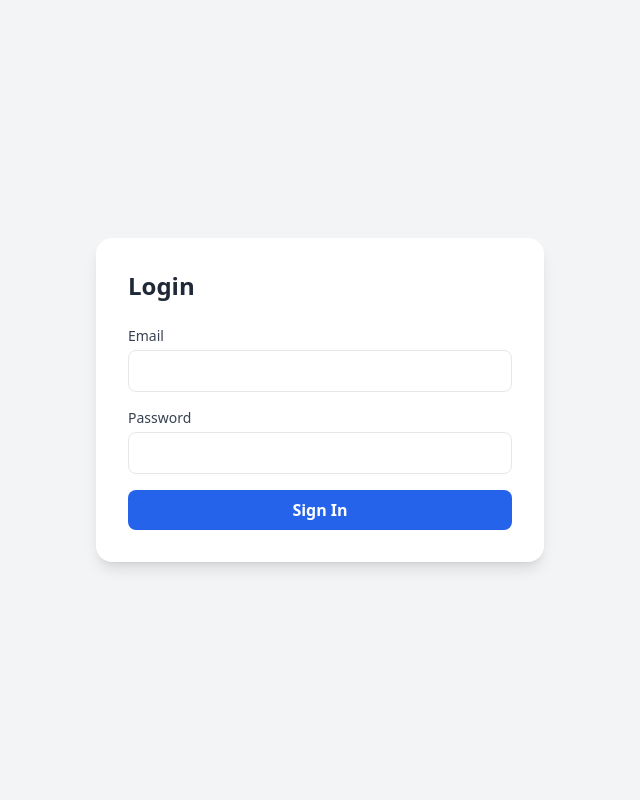
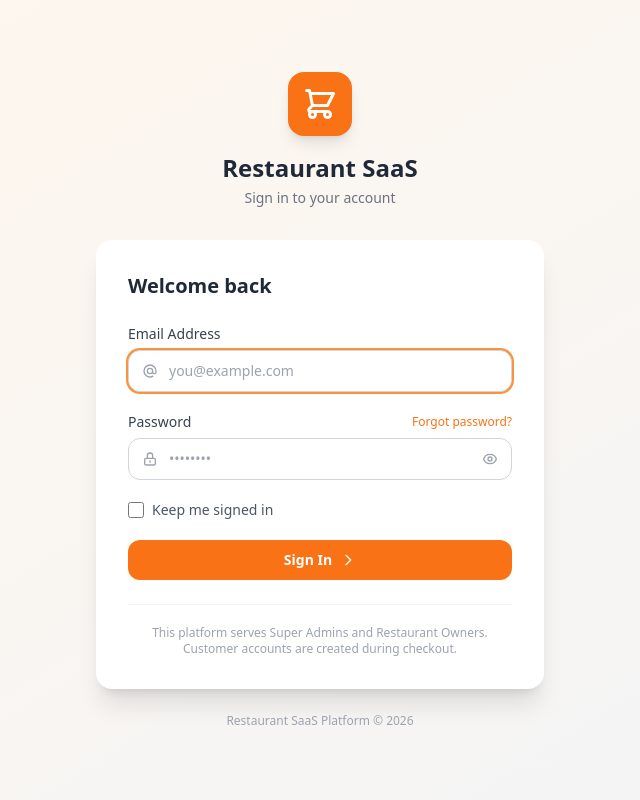
Before and after one commit to qwedhamzaajjsjw/Saas-restaurant, a Laravel app: template resources/views/auth/login.blade.php in a window 1280 px wide. Shown: the whole page, without its empty margins (320-960 px from the left). Run offline with Laravel 12, Linux system fonts and the light colour scheme; the template is opened without the code that fills it, so the values that code supplies are empty; a user stored in the database is signed in; data comes from the database, SQL or seed files in the repository; some libraries are stand-ins or nearby versions.

Commit message:
Phase 5: Complete authentication system
Controllers:
- LoginController: is_active check before Auth::attempt, role-based redirect
  (super_admin→/admin, restaurant_owner→/dashboard), redirect()->intended()
- LogoutController: invalidate session + regenerate CSRF token
- ForgotPasswordController: Laravel Password broker sendResetLink()
- ResetPasswordController: Password::reset() + PasswordReset event dispatch

Routes (auth.php):
- GET/POST /login, POST /logout
- GET/POST /forgot-password (password.request / password.email)
- GET /reset-password/{token}, POST /reset-password (password.reset / password.update)
- All guest routes wrapped in middleware('guest')

Views:
- layouts/auth.blade.php   → shared card layout with flash message support + @stack('scripts')
- auth/login.blade.php     → email+password form, show/hide password toggle, remember me
- auth/forgot-password.blade.php → send reset link form
- auth/reset-password.blade.php  → new password form with 4-level strength indicator

Model:
- User implements CanResetPassword contract (enables Laravel password broker)

https://claude.ai/code/session_01A1zF451rbL5Erzb4FTDVG8

```diff
--- a/app/Models/User.php
+++ b/app/Models/User.php
@@ -2,6 +2,7 @@
 
 namespace App\Models;
 
+use Illuminate\Contracts\Auth\CanResetPassword;
 use Illuminate\Database\Eloquent\Factories\HasFactory;
 use Illuminate\Database\Eloquent\Relations\BelongsTo;
 use Illuminate\Database\Eloquent\Relations\HasMany;
@@ -9,7 +10,7 @@ use Illuminate\Database\Eloquent\SoftDeletes;
 use Illuminate\Foundation\Auth\User as Authenticatable;
 use Illuminate\Notifications\Notifiable;
 
-class User extends Authenticatable
+class User extends Authenticatable implements CanResetPassword
 {
     use HasFactory, Notifiable, SoftDeletes;
 
--- a/resources/views/auth/login.blade.php
+++ b/resources/views/auth/login.blade.php
@@ -1,32 +1,113 @@
-<!DOCTYPE html>
-<html lang="en">
-<head>
-    <meta charset="UTF-8">
-    <title>Login – Restaurant SaaS</title>
-    <script src="https://cdn.tailwindcss.com"></script>
-</head>
-<body class="bg-gray-100 min-h-screen flex items-center justify-center">
-<div class="bg-white p-8 rounded-2xl shadow-lg w-full max-w-md">
-    <h1 class="text-2xl font-bold text-gray-800 mb-6">Login</h1>
-    <form method="POST" action="{{ route('login.post') }}" class="space-y-4">
+@extends('layouts.auth')
+@section('title', 'Sign In')
+@section('subtitle', 'Sign in to your account')
+
+@section('content')
+
+<h2 class="text-xl font-bold text-gray-800 mb-6">Welcome back</h2>
+
+<form method="POST" action="{{ route('login.post') }}" class="space-y-5">
     @csrf
-        @if($errors->any())
-            <div class="bg-red-50 text-red-600 p-3 rounded-lg text-sm">{{ $errors->first() }}</div>
-        @endif
+
+    {{-- Email --}}
     <div>
-            <label class="block text-sm font-medium text-gray-700 mb-1">Email</label>
-            <input type="email" name="email" value="{{ old('email') }}"
-                   class="w-full border rounded-lg px-4 py-2 focus:outline-none focus:ring-2 focus:ring-blue-500">
+        <label for="email" class="block text-sm font-medium text-gray-700 mb-1.5">
+            Email Address
+        </label>
+        <div class="relative">
+            <div class="absolute inset-y-0 left-0 pl-3.5 flex items-center pointer-events-none">
+                <svg class="w-4 h-4 text-gray-400" fill="none" stroke="currentColor" viewBox="0 0 24 24">
+                    <path stroke-linecap="round" stroke-linejoin="round" stroke-width="2"
+                          d="M16 12a4 4 0 10-8 0 4 4 0 008 0zm0 0v1.5a2.5 2.5 0 005 0V12a9 9 0 10-9 9m4.5-1.206a8.959 8.959 0 01-4.5 1.207"/>
+                </svg>
             </div>
+            <input id="email" type="email" name="email"
+                   value="{{ old('email') }}"
+                   autofocus autocomplete="email"
+                   placeholder="you@example.com"
+                   class="w-full pl-10 pr-4 py-2.5 border rounded-xl text-sm focus:outline-none focus:ring-2 focus:ring-orange-400
+                          {{ $errors->has('email') ? 'border-red-400 bg-red-50' : 'border-gray-300' }}">
+        </div>
+        @error('email')
+            <p class="text-red-500 text-xs mt-1.5 flex items-center gap-1">
+                <svg class="w-3 h-3" fill="currentColor" viewBox="0 0 20 20">
+                    <path fill-rule="evenodd" d="M18 10a8 8 0 11-16 0 8 8 0 0116 0zm-7 4a1 1 0 11-2 0 1 1 0 012 0zm-1-9a1 1 0 00-1 1v4a1 1 0 102 0V6a1 1 0 00-1-1z" clip-rule="evenodd"/>
+                </svg>
+                {{ $message }}
+            </p>
+        @enderror
+    </div>
+
+    {{-- Password --}}
     <div>
-            <label class="block text-sm font-medium text-gray-700 mb-1">Password</label>
-            <input type="password" name="password"
-                   class="w-full border rounded-lg px-4 py-2 focus:outline-none focus:ring-2 focus:ring-blue-500">
+        <div class="flex items-center justify-between mb-1.5">
+            <label for="password" class="block text-sm font-medium text-gray-700">Password</label>
+            <a href="{{ route('password.request') }}"
+               class="text-xs text-orange-500 hover:text-orange-600 font-medium">
+                Forgot password?
+            </a>
         </div>
-        <button class="w-full bg-blue-600 text-white py-2 rounded-lg font-semibold hover:bg-blue-700">
+        <div class="relative">
+            <div class="absolute inset-y-0 left-0 pl-3.5 flex items-center pointer-events-none">
+                <svg class="w-4 h-4 text-gray-400" fill="none" stroke="currentColor" viewBox="0 0 24 24">
+                    <path stroke-linecap="round" stroke-linejoin="round" stroke-width="2"
+                          d="M12 15v2m-6 4h12a2 2 0 002-2v-6a2 2 0 00-2-2H6a2 2 0 00-2 2v6a2 2 0 002 2zm10-10V7a4 4 0 00-8 0v4h8z"/>
+                </svg>
+            </div>
+            <input id="password" type="password" name="password"
+                   autocomplete="current-password"
+                   placeholder="••••••••"
+                   class="w-full pl-10 pr-12 py-2.5 border rounded-xl text-sm focus:outline-none focus:ring-2 focus:ring-orange-400
+                          {{ $errors->has('password') ? 'border-red-400 bg-red-50' : 'border-gray-300' }}">
+            {{-- Toggle visibility --}}
+            <button type="button" onclick="togglePassword()"
+                    class="absolute inset-y-0 right-0 pr-3.5 flex items-center text-gray-400 hover:text-gray-600">
+                <svg id="eye-icon" class="w-4 h-4" fill="none" stroke="currentColor" viewBox="0 0 24 24">
+                    <path stroke-linecap="round" stroke-linejoin="round" stroke-width="2"
+                          d="M15 12a3 3 0 11-6 0 3 3 0 016 0z"/>
+                    <path stroke-linecap="round" stroke-linejoin="round" stroke-width="2"
+                          d="M2.458 12C3.732 7.943 7.523 5 12 5c4.478 0 8.268 2.943 9.542 7-1.274 4.057-5.064 7-9.542 7-4.477 0-8.268-2.943-9.542-7z"/>
+                </svg>
+            </button>
+        </div>
+        @error('password')
+            <p class="text-red-500 text-xs mt-1.5">{{ $message }}</p>
+        @enderror
+    </div>
+
+    {{-- Remember me --}}
+    <div class="flex items-center">
+        <input id="remember" type="checkbox" name="remember"
+               class="w-4 h-4 text-orange-500 border-gray-300 rounded focus:ring-orange-400">
+        <label for="remember" class="ml-2 text-sm text-gray-600">Keep me signed in</label>
+    </div>
+
+    {{-- Submit --}}
+    <button type="submit"
+            class="w-full flex items-center justify-center gap-2 bg-orange-500 hover:bg-orange-600
+                   text-white font-semibold py-2.5 rounded-xl transition-colors duration-200 text-sm">
         Sign In
+        <svg class="w-4 h-4" fill="none" stroke="currentColor" viewBox="0 0 24 24">
+            <path stroke-linecap="round" stroke-linejoin="round" stroke-width="2" d="M9 5l7 7-7 7"/>
+        </svg>
     </button>
 </form>
+
+{{-- Role hint --}}
+<div class="mt-6 pt-5 border-t border-gray-100">
+    <p class="text-xs text-center text-gray-400">
+        This platform serves Super Admins and Restaurant Owners.<br>
+        Customer accounts are created during checkout.
+    </p>
 </div>
-</body>
-</html>
+
+@endsection
+
+@push('scripts')
+<script>
+function togglePassword() {
+    const input = document.getElementById('password');
+    input.type = input.type === 'password' ? 'text' : 'password';
+}
+</script>
+@endpush
--- /dev/null
+++ b/resources/views/layouts/auth.blade.php
@@ -0,0 +1,56 @@
+<!DOCTYPE html>
+<html lang="en">
+<head>
+    <meta charset="UTF-8">
+    <meta name="viewport" content="width=device-width, initial-scale=1.0">
+    <title>@yield('title', 'Login') — Restaurant SaaS</title>
+    <script src="https://cdn.tailwindcss.com"></script>
+</head>
+<body class="bg-gradient-to-br from-orange-50 to-gray-100 min-h-screen flex items-center justify-center p-4">
+
+<div class="w-full max-w-md">
+
+    {{-- Logo --}}
+    <div class="text-center mb-8">
+        <a href="/" class="inline-flex items-center justify-center w-16 h-16 bg-orange-500 rounded-2xl shadow-lg mb-4">
+            <svg class="w-9 h-9 text-white" fill="none" stroke="currentColor" viewBox="0 0 24 24">
+                <path stroke-linecap="round" stroke-linejoin="round" stroke-width="2"
+                      d="M3 3h2l.4 2M7 13h10l4-8H5.4M7 13L5.4 5M7 13l-2.293 2.293c-.63.63-.184 1.707.707 1.707H17m0 0a2 2 0 100 4 2 2 0 000-4zm-8 2a2 2 0 11-4 0 2 2 0 014 0z"/>
+            </svg>
+        </a>
+        <h1 class="text-2xl font-bold text-gray-800">Restaurant SaaS</h1>
+        <p class="text-gray-500 text-sm mt-1">@yield('subtitle', 'Welcome back')</p>
+    </div>
+
+    {{-- Flash messages --}}
+    @if(session('success'))
+        <div class="mb-4 bg-green-50 border border-green-200 text-green-700 rounded-xl px-4 py-3 flex items-center gap-3">
+            <svg class="w-5 h-5 flex-shrink-0" fill="currentColor" viewBox="0 0 20 20">
+                <path fill-rule="evenodd" d="M10 18a8 8 0 100-16 8 8 0 000 16zm3.707-9.293a1 1 0 00-1.414-1.414L9 10.586 7.707 9.293a1 1 0 00-1.414 1.414l2 2a1 1 0 001.414 0l4-4z" clip-rule="evenodd"/>
+            </svg>
+            <p class="text-sm">{{ session('success') }}</p>
+        </div>
+    @endif
+
+    @if(session('error'))
+        <div class="mb-4 bg-red-50 border border-red-200 text-red-700 rounded-xl px-4 py-3 flex items-center gap-3">
+            <svg class="w-5 h-5 flex-shrink-0" fill="currentColor" viewBox="0 0 20 20">
+                <path fill-rule="evenodd" d="M10 18a8 8 0 100-16 8 8 0 000 16zM8.707 7.293a1 1 0 00-1.414 1.414L8.586 10l-1.293 1.293a1 1 0 101.414 1.414L10 11.414l1.293 1.293a1 1 0 001.414-1.414L11.414 10l1.293-1.293a1 1 0 00-1.414-1.414L10 8.586 8.707 7.293z" clip-rule="evenodd"/>
+            </svg>
+            <p class="text-sm">{{ session('error') }}</p>
+        </div>
+    @endif
+
+    {{-- Card --}}
+    <div class="bg-white rounded-2xl shadow-xl p-8">
+        @yield('content')
+    </div>
+
+    <p class="text-center text-xs text-gray-400 mt-6">
+        Restaurant SaaS Platform &copy; {{ date('Y') }}
+    </p>
+</div>
+
+@stack('scripts')
+</body>
+</html>
--- a/routes/auth.php
+++ b/routes/auth.php
@@ -1,8 +1,10 @@
 <?php
 
-use Illuminate\Support\Facades\Route;
+use App\Http\Controllers\Auth\ForgotPasswordController;
 use App\Http\Controllers\Auth\LoginController;
 use App\Http\Controllers\Auth\LogoutController;
+use App\Http\Controllers\Auth\ResetPasswordController;
+use Illuminate\Support\Facades\Route;
 
 /*
 |--------------------------------------------------------------------------
@@ -10,11 +12,27 @@ use App\Http\Controllers\Auth\LogoutController;
 |--------------------------------------------------------------------------
 */
 
+// ── Guest-only routes ────────────────────────────────────────────────────
 Route::middleware('guest')->group(function () {
+
+    // Login
     Route::get('/login',  [LoginController::class, 'showForm'])->name('login');
     Route::post('/login', [LoginController::class, 'login'])->name('login.post');
+
+    // Forgot password
+    Route::get('/forgot-password',  [ForgotPasswordController::class, 'showForm'])
+         ->name('password.request');
+    Route::post('/forgot-password', [ForgotPasswordController::class, 'sendResetLink'])
+         ->name('password.email');
+
+    // Reset password
+    Route::get('/reset-password/{token}',  [ResetPasswordController::class, 'showForm'])
+         ->name('password.reset');
+    Route::post('/reset-password',         [ResetPasswordController::class, 'reset'])
+         ->name('password.update');
 });
 
-Route::post('/logout', [LogoutController::class, 'logout'])
-     ->middleware('auth')
-     ->name('logout');
+// ── Authenticated routes ─────────────────────────────────────────────────
+Route::middleware('auth')->group(function () {
+    Route::post('/logout', [LogoutController::class, 'logout'])->name('logout');
+});
```
Also changed, not shown: app/Http/Controllers/Auth/ForgotPasswordController.php (added, +35 -0 lines), app/Http/Controllers/Auth/LoginController.php (+34 -13 lines), app/Http/Controllers/Auth/LogoutController.php (+5 -2 lines), app/Http/Controllers/Auth/ResetPasswordController.php (added, +54 -0 lines), resources/views/auth/forgot-password.blade.php (added, +61 -0 lines), resources/views/auth/reset-password.blade.php (added, +116 -0 lines). Lines whose indentation alone changed are shown as unchanged.
